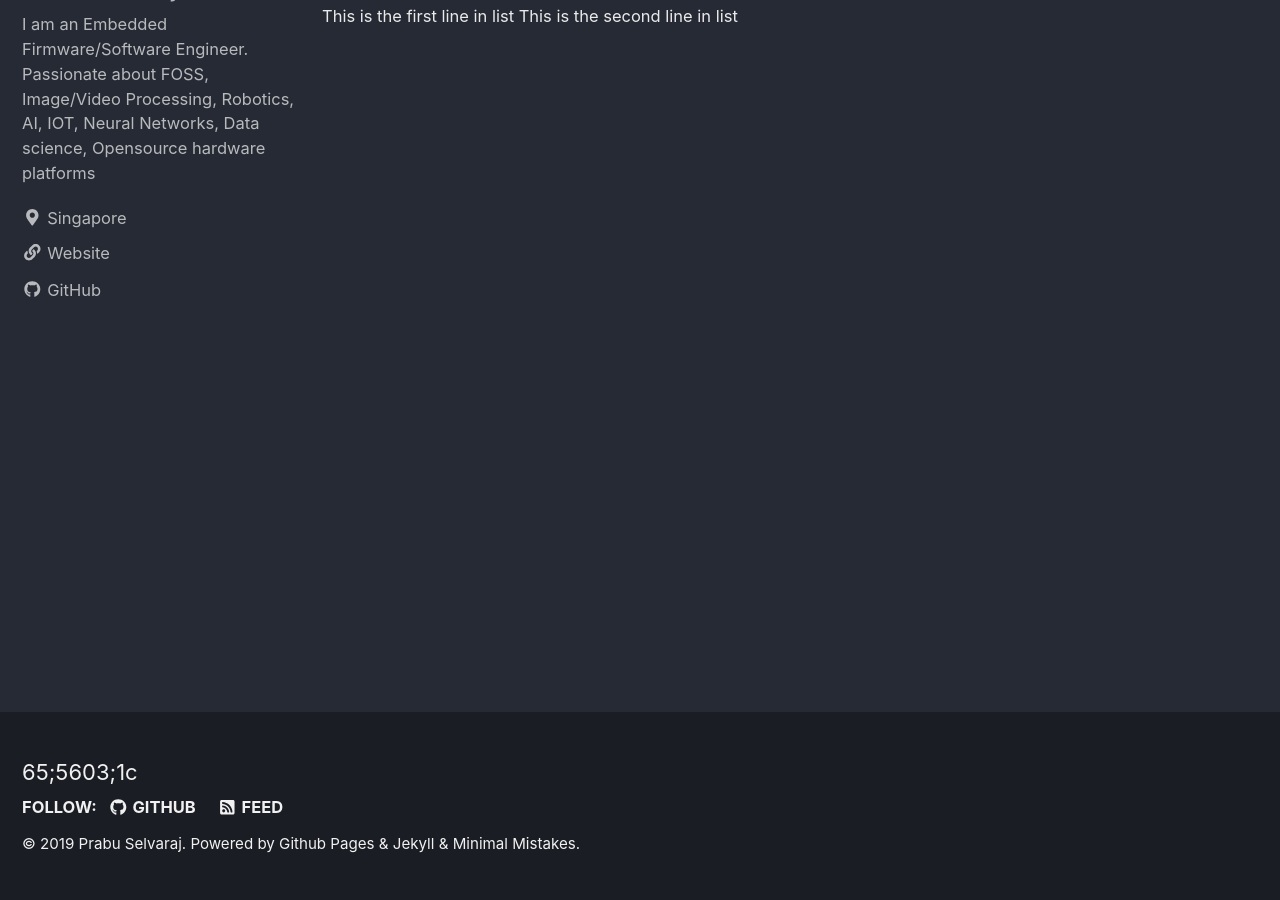
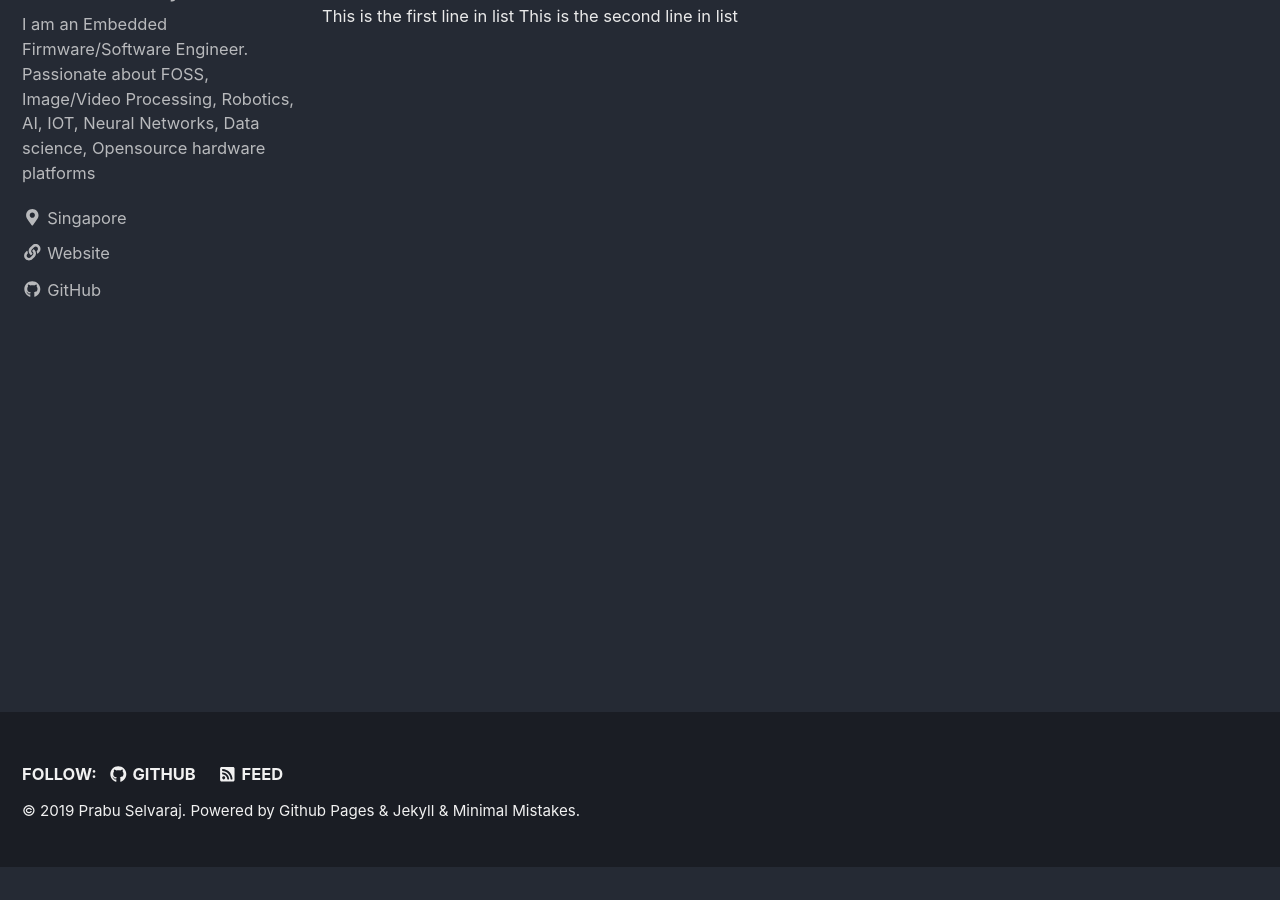
Before and after one commit to prabuselva/prabuselva.github.io, a Jekyll site: the page built from index.html, in a window 1280 px wide and 900 px high, scrolled down 255 px. Built offline with Jekyll 4.4.1, drawn with Linux system fonts in a browser that asks for light colours; cached includes are drawn as plain includes; nearby versions of some CDN libraries; the list of posts is cut into pages by our own code; after the commit the page ends 1122 px from its top, so only the background shows below that.

Commit message:
Removed randome code from footer

```diff
--- a/_includes/footer.html
+++ b/_includes/footer.html
@@ -1,5 +1,5 @@
 <div class="page__footer-follow">
-65;5603;1c  <ul class="social-icons">
+  <ul class="social-icons">
     {% if site.data.ui-text[site.locale].follow_label %}
       <li><strong>{{ site.data.ui-text[site.locale].follow_label }}</strong></li>
     {% endif %}
```
